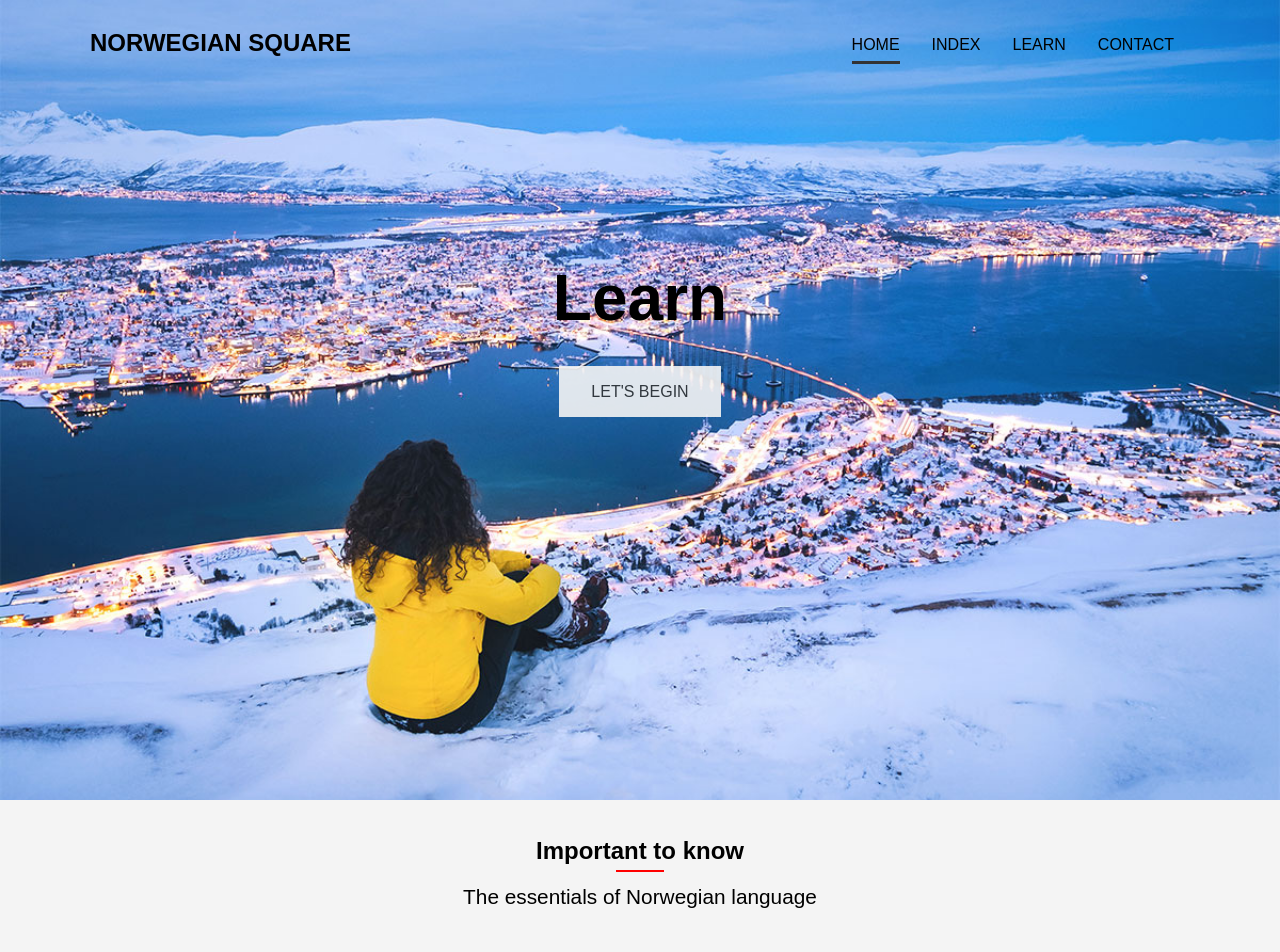
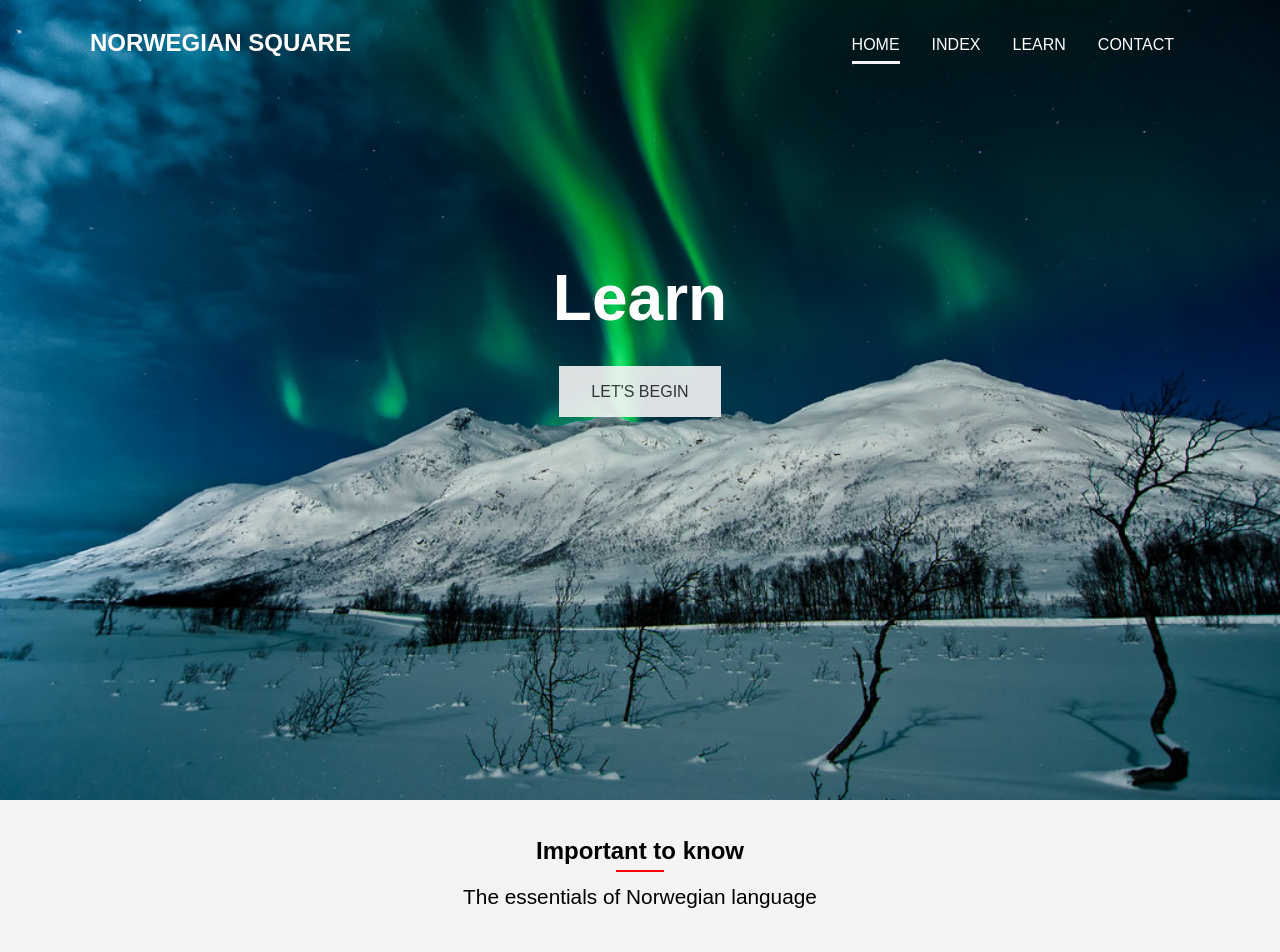
Before and after one commit to turoxt/norwegian_square, a PHP site: page /dist/index.html in a window 1280 px wide. Shown: the top 952 px of the page. Run offline with PHP 8.4, Linux system fonts and the light colour scheme; some libraries are stand-ins or nearby versions.

Commit message:
updated commit

```diff
--- a/dist/css/main.css
+++ b/dist/css/main.css
@@ -111,18 +111,18 @@ img {
     padding: 1rem 1rem; }
   #main-nav a {
     text-decoration: none;
-    color: black;
+    color: white;
     text-transform: uppercase;
     border-bottom: 3px transparent solid;
     padding-bottom: 0.5rem;
     transition: border-color 0.7s; }
     #main-nav a:hover {
-      border-color: #333; }
+      border-color: #f4f4f4; }
     #main-nav a.current {
-      border-color: #333; }
+      border-color: #f4f4f4; }
 
 #header-home {
-  background: url("../img/norway.jpg") no-repeat center right/cover;
+  background: url("../img/aurora.jpg") no-repeat center right/cover;
   height: 100vh;
   color: #fff; }
   #header-home .header-content {
@@ -130,12 +130,12 @@ img {
     padding-top: 15%; }
     #header-home .header-content h1 {
       font-size: 4rem;
-      color: black;
+      color: white;
       padding-top: 1rem;
       padding-bottom: 1rem; }
 
 #header-inner {
-  background: url("../img/norway.jpg") no-repeat 20% 10%/cover;
+  background: url("../img/aurora.jpg") no-repeat 20% 10%/cover;
   height: 5.5rem;
   border-bottom: 3px solid red; }
 
@@ -179,9 +179,7 @@ img {
 
 #contact-a .text-fields {
   display: grid;
-  grid-template-areas: "name email"
- "level skype"
- "message message";
+  grid-template-areas: "name email" "level skype" "message message";
   grid-gap: 1.2rem;
   margin-bottom: 1.2rem; }
   #contact-a .text-fields .name-input {
@@ -228,8 +226,7 @@ img {
   #learn-a .video-content .video {
     justify-self: center; }
   #home-a .essentials {
-    grid-template-areas: "grammar vocabulary"
- "conversations conversations";
+    grid-template-areas: "grammar vocabulary" "conversations conversations";
     grid-gap: 1.2rem;
     margin-bottom: 1.2rem; }
     #home-a .essentials .grammar {
@@ -257,8 +254,4 @@ img {
   #home-a .essentials {
     grid-template-columns: 1fr; }
   #contact-a .text-fields {
-    grid-template-areas: "name"
- "email"
- "skype"
- "level"
- "message"; } }
+    grid-template-areas: "name" "email" "skype" "level" "message"; } }
--- a/scss/_config.scss
+++ b/scss/_config.scss
@@ -3,7 +3,7 @@ $website-width: 1100px;
 $light-color: #f4f4f4;
 $main-color: red;
 $dark-color: #333;
-$bg-image: url("../img/norway.jpg");
+$bg-image: url("../img/aurora.jpg");
 
 // Set Text Color
 @function set-text-color($color) {
--- a/scss/main.scss
+++ b/scss/main.scss
@@ -48,18 +48,18 @@ img {
 
   a {
     text-decoration: none;
-    color: black;
+    color: white;
     text-transform: uppercase;
     border-bottom: 3px transparent solid;
     padding-bottom: 0.5rem;
     transition: border-color 0.7s;
 
     &:hover {
-      border-color: $dark-color;
+      border-color: $light-color;
     }
 
     &.current {
-      border-color: $dark-color;
+      border-color: $light-color;
     }
   }
 }
@@ -79,7 +79,7 @@ img {
 
       h1 {
         font-size: 4rem;
-        color: black;
+        color: white;
         padding-top: 1rem;
         padding-bottom: 1rem;
       }
```
Also changed, not shown: dist/img/aurora.jpg (added), dist/img/norway.jpg (deleted).
